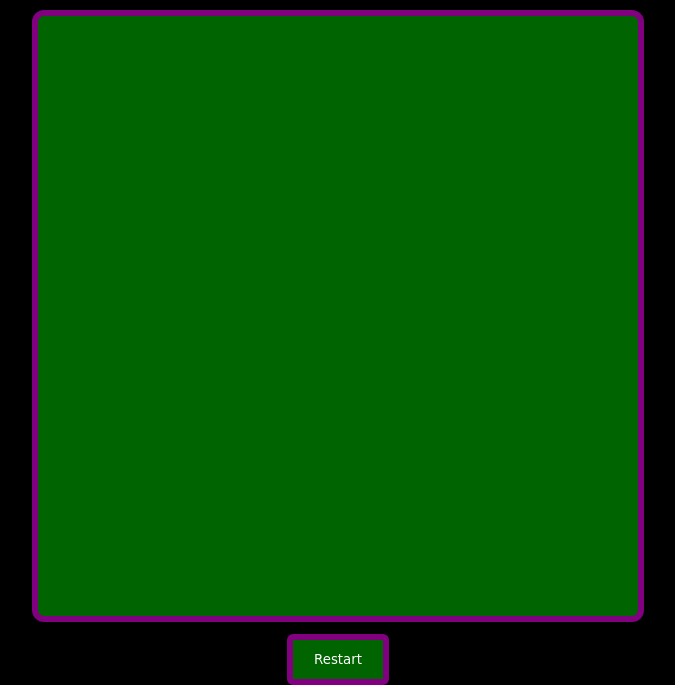
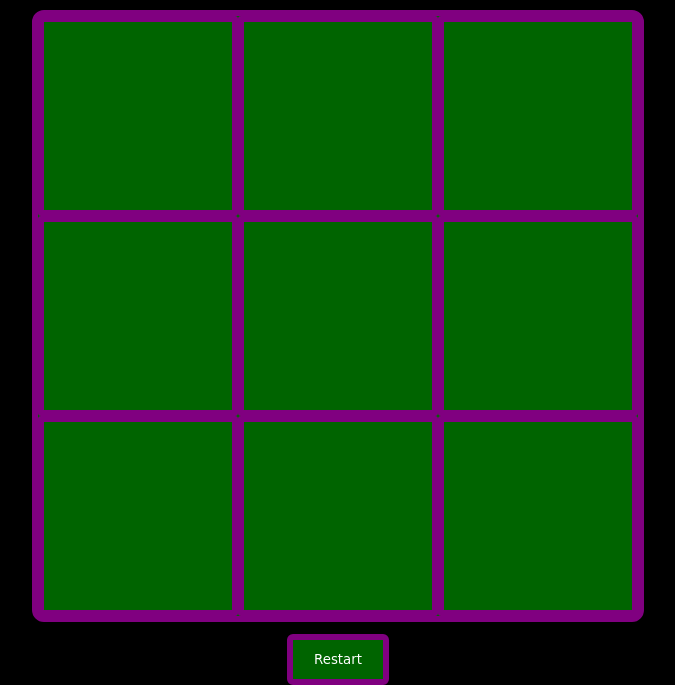
Before and after one commit to jpochetedmead/Tic-Tac-Toe-Game, a plain HTML site: page index.html in a window 1280 px wide. Shown: the part 134-819 px from the top of the page, without its empty margins (302-977 px from the left). Drawn offline with Linux system fonts and the light colour scheme; a web font is replaced by a local one.

Commit message:
Improved the CSS

```diff
--- a/index.html
+++ b/index.html
@@ -6,13 +6,23 @@
         <title>Tic Tac Toe</title>
         <link href="https://fonts.googleapis.com/css?family=Slackey&display=swap" rel="stylesheet">
         <link rel="stylesheet" href="styles.css" type="text/css">
-        <script defer src="script"></script>
+        <script src="script.js"></script>
     </head>
     <body>
       <div class="game-tittle">
         <h1>Tic Tac Toe</h1>
       </div>
-        <div class='game'></div>
-        <button class="button" onclick="tic_tac_toe.restart()" title="Restart this game">Restart</button>
+        <div class='game'>
+          <div class="1"></div>
+          <div class="2"></div>
+          <div class="3"></div>
+          <div class="4"></div>
+          <div class="5"></div>
+          <div class="6"></div>
+          <div class="7"></div>
+          <div class="8"></div>
+          <div class="9"></div>
+        </div>
+        <button class="button" onclick="game.restart()" title="Restart this game">Restart</button>
     </body>
     </html>
--- a/script.js
+++ b/script.js
@@ -0,0 +1,31 @@
+let board = [
+  ['', '', ''],
+  ['', '', ''],
+  ['', '', ''],
+];
+
+const players = [`X`, `O`];
+
+// SEE THE GRID
+document.getElementsByClassName("game");
+
+//CLICK SQUARE
+const button = document.querySelector('div');
+
+
+  document..addEventListener("click", event => {
+    if (event.target.nodeName == "BUTTON") {
+      console.log("Clicked", event.target.textContent);
+    }
+  });
+
+//RAMDOMIZED Game
+
+//WHO TURN IT IS
+
+//SEE THE result
+/*
+alert("YOU WIN!")
+*/
+
+//RESET GAME
--- a/styles.css
+++ b/styles.css
@@ -28,8 +28,8 @@ body {
   color: white;
   display: grid;
   grid-gap: none;
-  grid-template: repeat(3, 1fr) / repeat(3, 1fr)
   font-family: 'Slackey', cursive;
+  grid-template-columns: auto auto auto;
 }
 
 .game>div {
```
